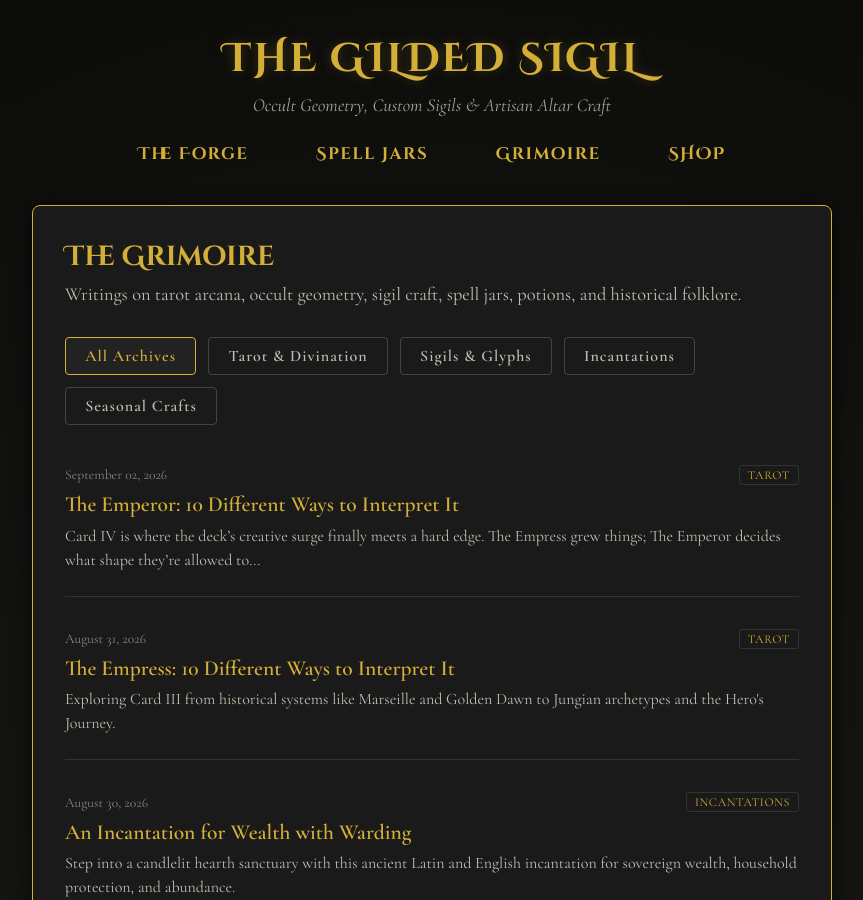
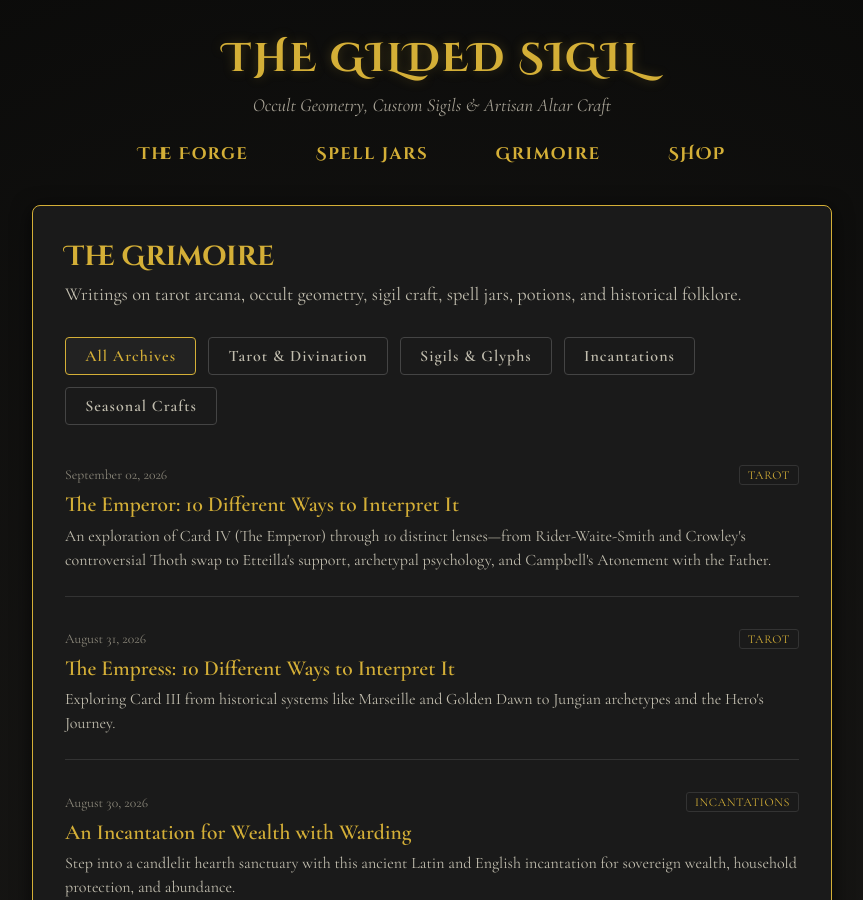
Before and after one commit to maf187/the-gilded-sigil, a Jekyll site: the page built from articles.html, in a window 1280 px wide and 900 px high. Shown: the whole window, without its empty margins (208-1071 px from the left). Built offline with Jekyll 4.4.1, drawn with Linux system fonts in a browser that asks for light colours.

Commit message:
Enhance post metadata for 'The Emperor' interpretation
Added a summary and updated the category and tags for clarity.

```diff
--- a/_posts/2026-09-02-the-emperor:-10-different-ways-to-interpret-it.md
+++ b/_posts/2026-09-02-the-emperor:-10-different-ways-to-interpret-it.md
@@ -2,7 +2,8 @@
 layout: post
 title: "The Emperor: 10 Different Ways to Interpret It"
 date: 2026-09-02
-category: [tarot]
+summary: "An exploration of Card IV (The Emperor) through 10 distinct lenses—from Rider-Waite-Smith and Crowley's controversial Thoth swap to Etteilla's support, archetypal psychology, and Campbell's Atonement with the Father."
+category: tarot
 tags: [tarot, the emperor, major arcana, divination]
 ---
 
```
